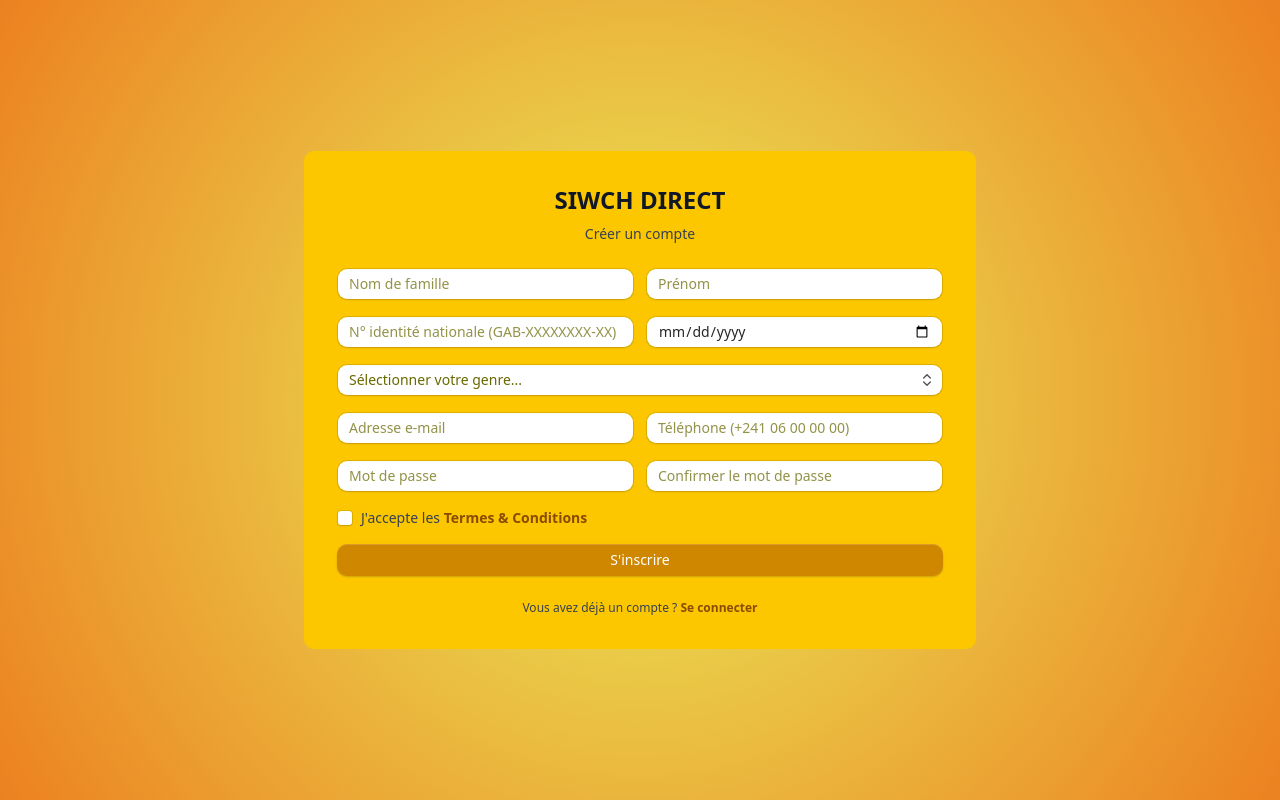
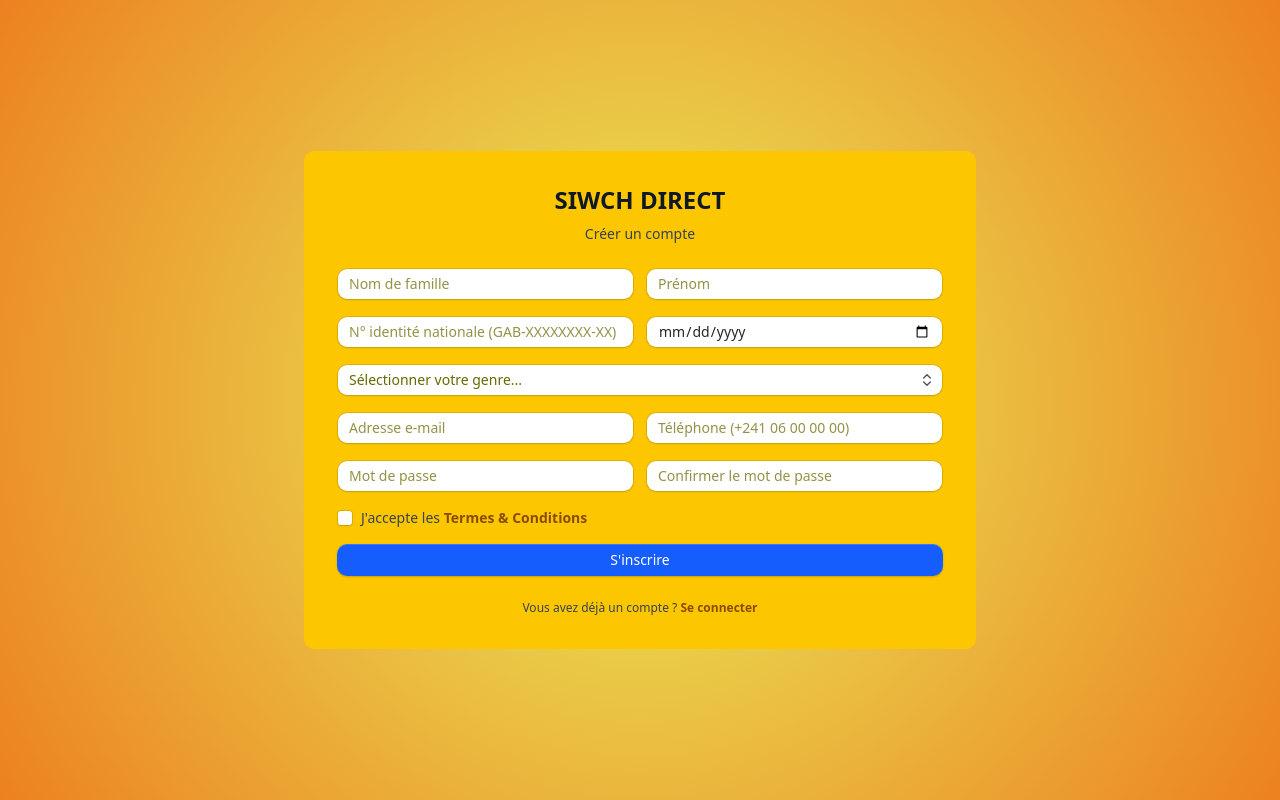
Before and after one commit to reasonknowledge/siwtch-web, a React (Vite) app: page /signup in a window 1280 px wide. Built offline with nearby package versions, Linux system fonts and the light colour scheme.

Commit message:
Blue comme fond du button dans Signup

```diff
--- a/src/components/commons/signup.tsx
+++ b/src/components/commons/signup.tsx
@@ -106,7 +106,7 @@ export default function Signup() {
 
           <Button
             type="submit"
-            className="w-full border-none bg-yellow-600 text-white hover:bg-yellow-800"
+            className="w-full border-none bg-blue-600 text-white hover:bg-yellow-800"
           >
             S'inscrire
           </Button>
```
